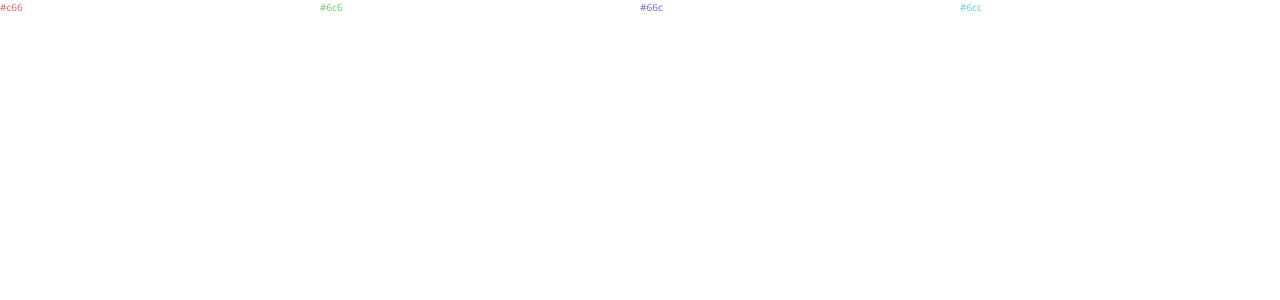
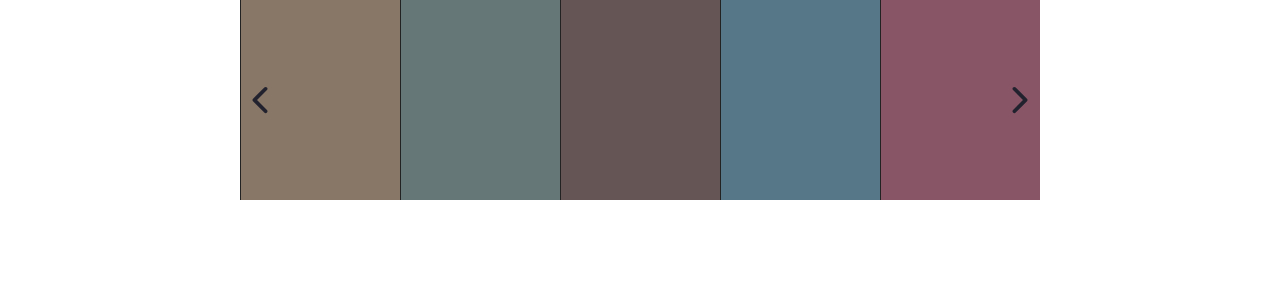
Before and after one commit to ennukee/osusume, a Next.js app: page /home in a window 1280 px wide. Shown: the top 300 px of the page. Built offline with nearby package versions, Linux system fonts and the light colour scheme.

Commit message:
scrolling media bar mostly complete, tests tbd next

```diff
--- a/components/ScrollableMediaBar.tsx
+++ b/components/ScrollableMediaBar.tsx
@@ -1,42 +1,94 @@
-import React from 'react';
+import React, { useState } from 'react';
+import { animated, useSpring } from 'react-spring';
 import styled from 'styled-components';
+import { IoIosArrowBack, IoIosArrowForward } from 'react-icons/io';
+import { HomeItem } from '../utils/interfaces';
 
-interface Item {
-  color: string;
-  title: string;
-  // TODO: expand further and extrapolate to utils/interfaces.ts when finished
-}
 interface SMBProps {
   numItems: number;
-  items: Item[]; // TODO: write interface for subitems
+  items: HomeItem[];
+  onClick: Function;
 }
-export const ScrollableMediaBar: React.FC<SMBProps> = ({ items, numItems }) => {
+export const ScrollableMediaBar: React.FC<SMBProps> = ({ items, numItems, onClick }) => {
+  const [scroll, setScroll] = useState(0);
+  const { left } = useSpring({
+    left: -(100 / numItems) * scroll,
+  });
+  const modifyScroll = (by: number): void => {
+    // define new value and bounds
+    const newScroll = scroll + by;
+    const maxScroll = items.length - numItems;
+    const minScroll = 0;
+
+    // modify new value and set depending on bounds
+    if (by > 0 && newScroll > maxScroll) {
+      setScroll(maxScroll);
+    } else if (by < 0 && newScroll < minScroll) {
+      setScroll(0);
+    } else {
+      setScroll(newScroll);
+    }
+  };
   return (
     <SMBContainer>
-      {items.map((item, index) => (
-        <MediaItem color={item.color} key={item.title} index={index} numItems={numItems}>
-          {item.color}
-        </MediaItem>
-      ))}
+      <MediaItemContainer>
+        {items.map((item, index) => (
+          <MediaItem
+            color={item.color}
+            index={index}
+            key={item.title}
+            onClick={(): void => onClick(index)}
+            numItems={numItems}
+            style={{ left: left.interpolate(left => `${Number(left) + index * (100 / numItems)}%`) }}
+          />
+        ))}
+      </MediaItemContainer>
+      <LeftArrow id="left-arrow" size={40} onClick={(): void => modifyScroll(-1)} />
+      <RightArrow id="right-arrow" size={40} onClick={(): void => modifyScroll(1)} />
     </SMBContainer>
   );
 };
 
+const LeftArrow = styled(IoIosArrowBack)`
+  position: absolute;
+  left: 0;
+  top: 50%;
+  transform: translateY(-50%);
+`;
+
+const RightArrow = styled(IoIosArrowForward)`
+  position: absolute;
+  right: 0;
+  top: 50%;
+  transform: translateY(-50%);
+`;
+
 const SMBContainer = styled.div`
   position: relative;
   width: 100%;
+  overflow: hidden;
+  height: 200px;
+  max-width: 800px;
+`;
+
+const MediaItemContainer = styled.div`
+  display: flex;
+  align-items: center;
+  height: 200px;
+  width: 100%;
+  overflow-x: hidden;
 `;
 
 interface MIProps {
   key: any;
-  numItems: number;
   index: number;
   color: string;
+  numItems: number;
 }
-const MediaItem = styled.div`
+const MediaItem = styled(animated.div)`
   position: absolute;
-  color: ${(props: MIProps): string => props.color};
-  left: ${(props: MIProps): number => props.index * (100 / props.numItems)}%;
-  height: 100%;
+  height: 200px;
+  background-color: ${(props: MIProps): string => props.color};
   width: ${(props: MIProps): number => 100 / props.numItems}%;
+  border: 1px solid var(--font-color);
 `;
--- a/pages/home.tsx
+++ b/pages/home.tsx
@@ -1,36 +1,71 @@
-import React from 'react';
+import React, { useEffect, useState } from 'react';
 import styled from 'styled-components';
+
+import { HomeItem } from '../utils/interfaces';
+import { generateMockItems } from '../utils/generateMockItems';
+import { NextPage } from 'next';
 
 import { ScrollableMediaBar } from '../components/ScrollableMediaBar';
 
-const Home: React.FC = () => {
+/*
+  TODO
+   ! Fix bug with blank items if you change screen size while scrolled fully to the right
+*/
+
+const calculateMaxItems = (width: number): number => {
+  // surely there's a better way to do this, but /shrug
+  const thresholds = { 300: 1, 450: 2, 600: 3, 750: 4 };
+  const result = Object.entries(thresholds).find(([widthCap, itemCap]) => {
+    if (width < +widthCap) {
+      return itemCap;
+    }
+  });
+  return result?.[1] || 5;
+};
+
+interface HomeProps {
+  items: HomeItem[];
+}
+const Home: NextPage<HomeProps> = ({ items }) => {
+  const [itemCap, setItemCap] = useState(5);
+
+  useEffect(() => {
+    // * Autocalculate item cap on render, done here for SSR purposes
+    setItemCap(calculateMaxItems(window.innerWidth));
+  }, []);
+
+  useEffect(() => {
+    // * Window resize event handler -- change number of items in scrollable media bar according to window width
+    function handleWindowChange(event: any): void {
+      // what in the world is a resize event interface in TypeScript?
+      const newItemCap = calculateMaxItems(event.target.innerWidth);
+      if (newItemCap !== itemCap) {
+        setItemCap(newItemCap);
+      }
+    }
+
+    window.addEventListener('resize', handleWindowChange);
+    return (): void => window.removeEventListener('resize', handleWindowChange);
+  }, [itemCap]);
+
+  const handleMediaBarClick = (index: number): void => {
+    console.log(index);
+  };
+
   return (
     <HomeContainer>
-      <ScrollableMediaBar
-        numItems={4}
-        items={[
-          {
-            color: '#c66',
-            title: 'Hana ni Arashi',
-          },
-          {
-            color: '#6c6',
-            title: 'Trinity Seven',
-          },
-          {
-            color: '#66c',
-            title: 'Okakoro',
-          },
-          {
-            color: '#6cc',
-            title: 'Saikou',
-          },
-        ]}
-      />
+      <ScrollableMediaBar numItems={itemCap} items={items} onClick={handleMediaBarClick} />
     </HomeContainer>
   );
 };
+Home.getInitialProps = (): HomeProps => {
+  return { items: generateMockItems(8) };
+};
 
-const HomeContainer = styled.div``;
+const HomeContainer = styled.div`
+  display: flex;
+  justify-content: center;
+  height: 100vh;
+`;
 
 export default Home;
--- /dev/null
+++ b/utils/generateMockItems.ts
@@ -0,0 +1,23 @@
+import { HomeItem } from './interfaces';
+
+const titles = [
+  'Hana',
+  'Arashi',
+  'Trinity',
+  'Yorushika',
+  'Minami no Tensei ka yo',
+  'Amatsuki no Uta',
+  'Kimi no Tsuyosa',
+  'Dame dame dame dame',
+  'Ame ame ame ame ame',
+  'Negai titoru desu, kore wa',
+];
+
+const randomN = (): number => Math.floor(Math.random() * 4) + 5;
+
+export const generateMockItems = (count: number): HomeItem[] => {
+  return [...Array(Math.min(count, 10))].map((_, index) => ({
+    color: `#${randomN()}${randomN()}${randomN()}`,
+    title: titles[index],
+  }));
+};
--- a/utils/interfaces.ts
+++ b/utils/interfaces.ts
@@ -6,3 +6,9 @@ export interface PanelDimObject {
 export interface PanelDimContainer {
   [key: string]: PanelDimObject;
 }
+
+export interface HomeItem {
+  color: string;
+  title: string;
+  // TODO: expand further and extrapolate to utils/interfaces.ts when finished
+}
```
Lines whose indentation alone changed are shown as unchanged.
